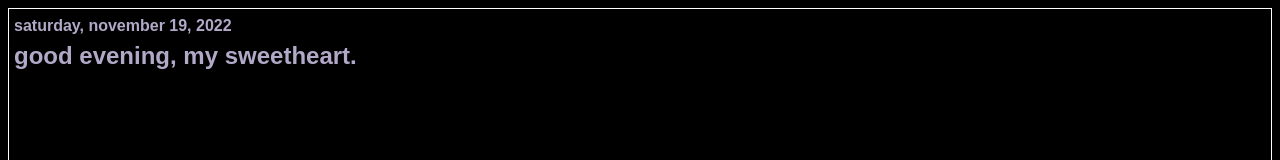
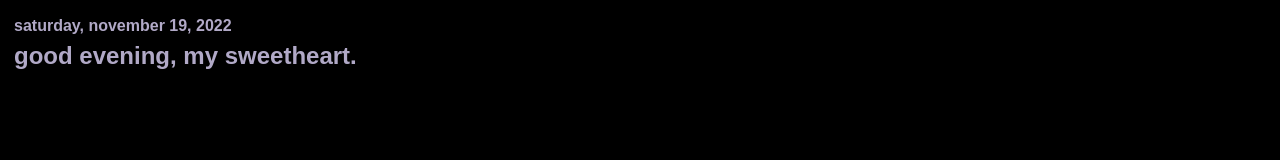
Before and after one commit to xCharcx/notion, a plain HTML site: page index.html in a window 1280 px wide. Shown: the top 160 px of the page. Drawn offline with Linux system fonts and the light colour scheme.

Commit message:
Update index.html

```diff
--- a/index.html
+++ b/index.html
@@ -8,7 +8,7 @@
         font-size: 18pt;
         color: #b1a9c7;
         padding: 5px;
-        border: 1px solid #ffffff;
+        border: 1px solid #000000;
         justify-content: left;
         line-height: 1.5;
         height:85%;
```
